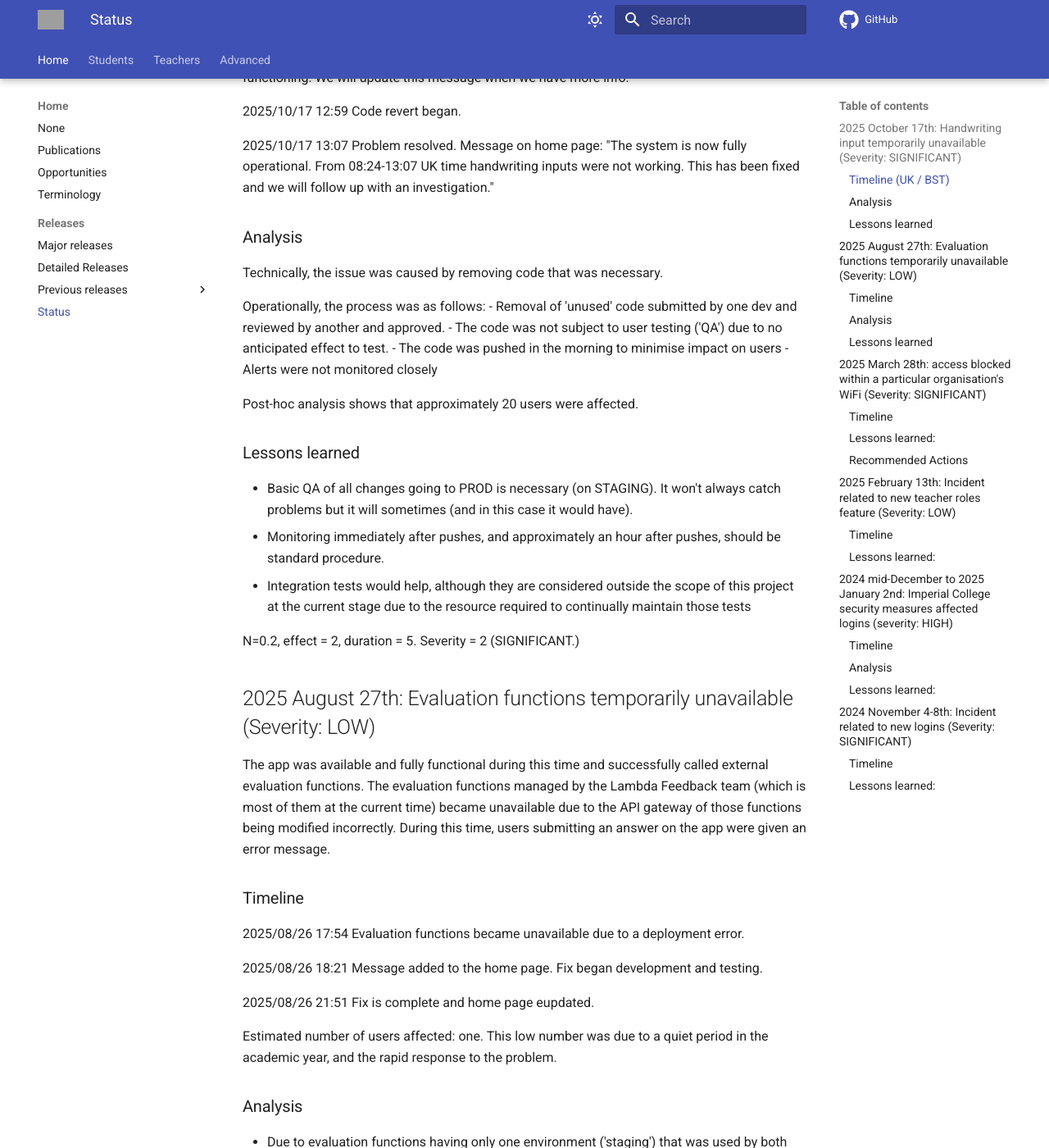
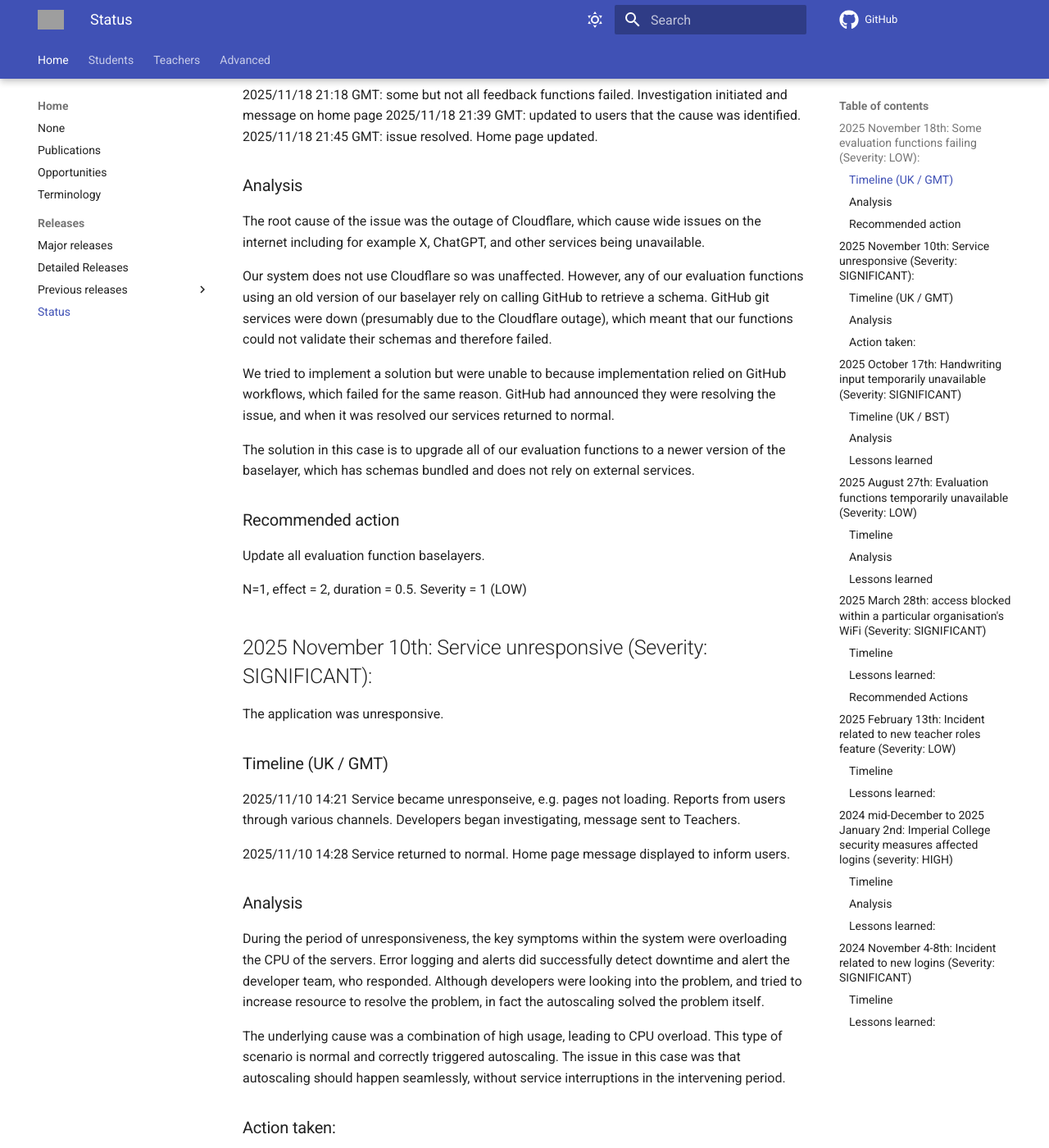
Before and after one commit to lambda-feedback/user-documentation, an MkDocs documentation site: the page built from docs/releases/status.md, in a window 1280 px wide and 1400 px high, scrolled down 849 px. Shown: the whole window at 82% size. Built offline with MkDocs 1.6.1 and Material for MkDocs 9.7.7, drawn with Linux system fonts in a browser that asks for light colours; comment, search, counter and statistics services are not loaded; some of the changed text lies outside the part shown; grey boxes are pictures that could not be loaded.

Commit message:
Added two incident reviews

```diff
--- a/docs/releases/status.md
+++ b/docs/releases/status.md
@@ -2,13 +2,76 @@ Lambda Feedback is a cloud-native application that is available with full servic
 
 This page contains information about any known incidents where service was interrupted. The page begain in November 2024 following a significant incident. The purpose is to be informative, transparent, and ensure lessons are always learned so that service improves over time.
 
-The Severity of incidents is the product of number of users affected (for 100 users, N = 1), magnitude of the effect (scale 1-5 from workable to no service), and the duration (in hours). Severity below 1 is LOW, between 1 and 100 is SIGNIFICANT, and above 100 is HIGH. The severity is used to decide how much we invest in preventative measures, detection, mitigation plans, and rehearsals.
+The Severity of incidents is the product of:
+
+- number of users affected (for 100 users, N = 1),
+- magnitude of the effect (scale 1-5 from workable to no service),
+- duration (in hours).
+
+Severity:
+
+- <  1 is LOW
+- 1 - 100 is SIGNIFICANT
+- > 100 is HIGH.
+
+The severity is used to decide how much we invest in preventative measures, detection, mitigation plans, and rehearsals.
+
+## 2025 November 18th: Some evaluation functions failing (Severity: LOW):
+
+Some evaluation functions returned errors.
+
+### Timeline (UK / GMT)
+
+2025/11/18 21:18 GMT: some but not all feedback functions failed. Investigation initiated and message on home page
+2025/11/18 21:39 GMT: updated to users that the cause was identified.
+2025/11/18 21:45 GMT: issue resolved. Home page updated.
+
+### Analysis
+
+The root cause of the issue was the outage of Cloudflare, which cause wide issues on the internet including for example X, ChatGPT, and other services being unavailable.
+
+Our system does not use Cloudflare so was unaffected. However, any of our evaluation functions using an old version of our baselayer rely on calling GitHub to retrieve a schema. GitHub git services were down (presumably due to the Cloudflare outage), which meant that our functions could not validate their schemas and therefore failed.
+
+We tried to implement a solution but were unable to because implementation relied on GitHub workflows, which failed for the same reason. GitHub had announced they were resolving the issue, and when it was resolved our services returned to normal.
+
+The solution in this case is to upgrade all of our evaluation functions to a newer version of the baselayer, which has schemas bundled and does not rely on external services.
+
+### Recommended action
+
+Update all evaluation function baselayers.
+
+N=1, effect = 2, duration = 0.5. Severity = 1 (LOW)
+
+## 2025 November 10th: Service unresponsive (Severity: SIGNIFICANT):
+
+The application was unresponsive.
+
+### Timeline (UK / GMT)
+
+2025/11/10 14:21 Service became unresponseive, e.g. pages not loading. Reports from users through various channels. Developers began investigating, message sent to Teachers.
+
+2025/11/10 14:28 Service returned to normal. Home page message displayed to inform users.
+
+### Analysis
+
+During the period of unresponsiveness, the key symptoms within the system were overloading the CPU of the servers. Error logging and alerts did successfully detect downtime and alert the developer team, who responded. Although developers were looking into the problem, and tried to increase resource to resolve the problem, in fact the autoscaling solved the problem itself.
+
+The underlying cause was a combination of high usage, leading to CPU overload. This type of scenario is normal and correctly triggered autoscaling. The issue in this case was that autoscaling should happen seamlessly, without service interruptions in the intervening period.
+
+### Action taken:
+
+- Decrease the CPU and memory usage level at which scaling is triggered. This increases overall costs but decreases the chance of service interruptions.
+- Enhance system logs so that more information is available if a similar event occurs
+- Investigate CPU and memory usage to identify opportunities for improvements (outcome: useage is typical for NODE.js applications, no further action)
+
+N=3, effect = 5, duration = 0.15. Severity = 2.25 (SIGNIFICANT)
+
 
 ## 2025 October 17th: Handwriting input temporarily unavailable (Severity: SIGNIFICANT)
 
 Handwriting in response areas (but not in the canvas) did not return a preview and could not be submitted. Users received an error in a toast saying that the service would not work. All other services remained operational.
 
-### Timeline (UK / BST)
+### Timeline (UK / BST)
 
 2025/10/17 08:24 Handwriting inputs ceased to return previews to the user due to a deployed code change that removed redudant code, but also code that it transpired was required.
 
```
